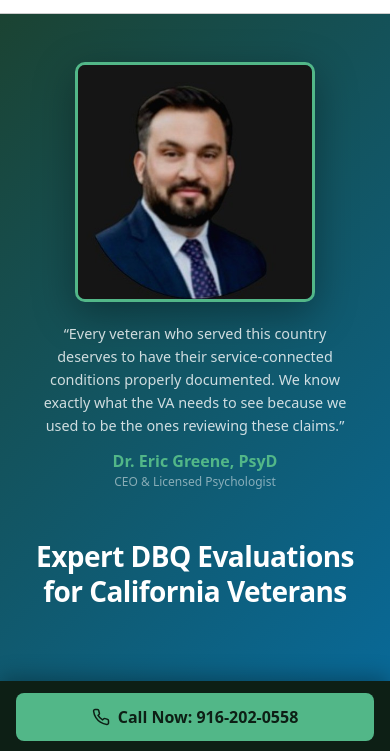
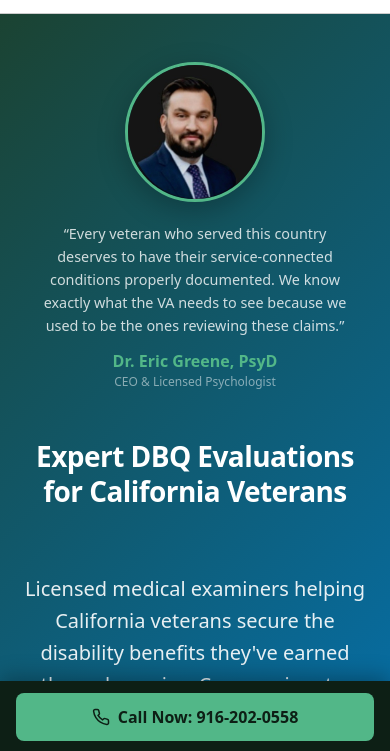
Before and after one commit to JoshuaWink/dbqhelp-mockup-c, a website with bundled scripts: page index.html in a window 390 px wide. Shown: the part 91-842 px from the top of the page. Built offline with nearby package versions, Linux system fonts and the light colour scheme.

Commit message:
photo: small rounded circle instead of large box

```diff
--- a/dbq-mockup-c.css
+++ b/dbq-mockup-c.css
@@ -46,13 +46,13 @@
   gap: 1.25rem;
 }
 .dbq-hero__photo {
-  width: 100%;
-  aspect-ratio: 4/5;
-  max-height: 420px;
-  border-radius: 10px;
+  width: 160px;
+  height: 160px;
+  border-radius: 50%;
   overflow: hidden;
   border: 3px solid #52b788;
-  box-shadow: 0 12px 40px rgba(0,0,0,0.35);
+  box-shadow: 0 8px 28px rgba(0,0,0,0.25);
+  margin: 0 auto;
 }
 .dbq-hero__photo img {
   width: 100%;
@@ -202,9 +202,9 @@
     justify-content: center;
   }
   .dbq-hero__photo {
-    max-width: 240px;
+    width: 140px;
+    height: 140px;
     margin: 0 auto;
-    aspect-ratio: 1;
   }
   .dbq-hero__person {
     order: -1;
```
